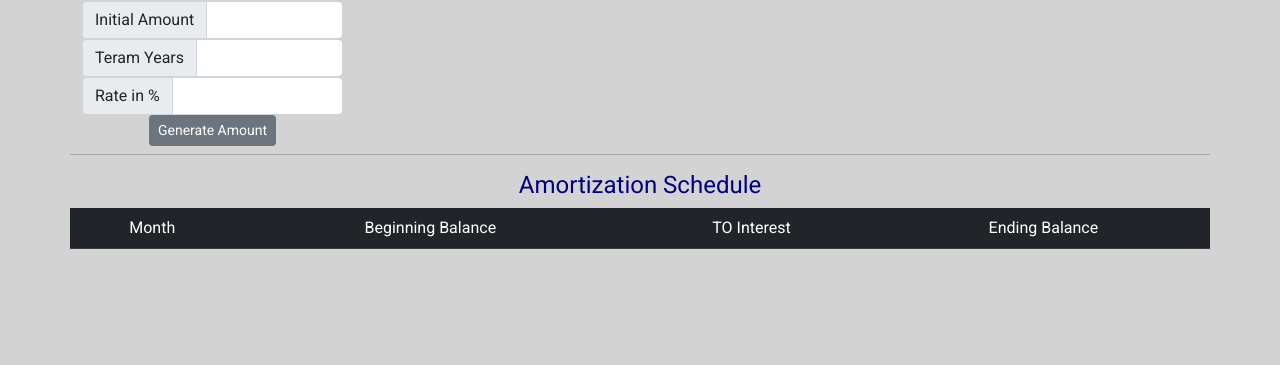
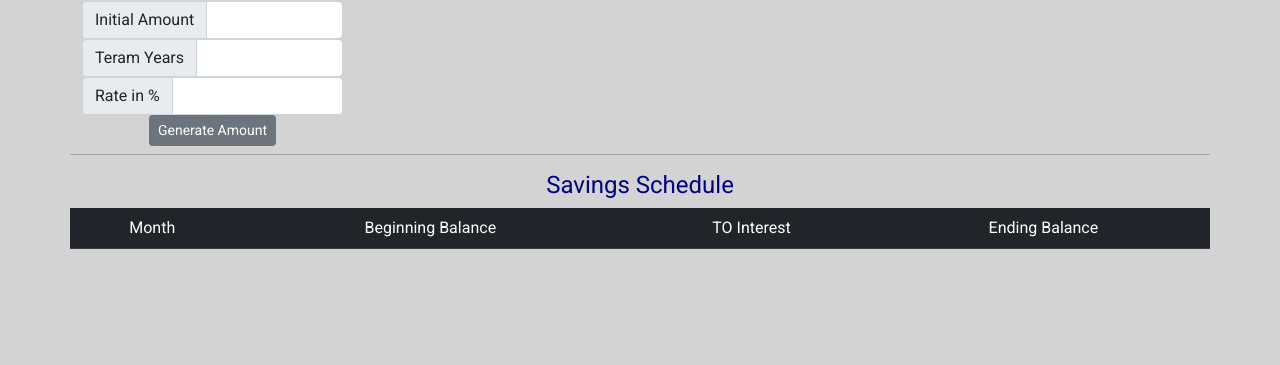
Before and after one commit to ndongaloris/Finances, a Flask app: page /savings in a window 1280 px wide. Shown: the part 170-535 px from the top of the page. Run offline with Flask 3, Linux system fonts and the light colour scheme; some libraries are stand-ins or nearby versions.

Commit message:
subtitle changed, saving

```diff
--- a/templates/savings.html
+++ b/templates/savings.html
@@ -27,7 +27,7 @@
                 </div>
                 <h3>{{ message }} {{ fv }} {{ last_term }}</h3>
                 <hr>
-                <h4 class="col-12">Amortization Schedule</h4>
+                <h4 class="col-12">Savings Schedule</h4>
                 <table class="col-12 table table-dark table-striped">
                     <thead>
                         <tr>
```
